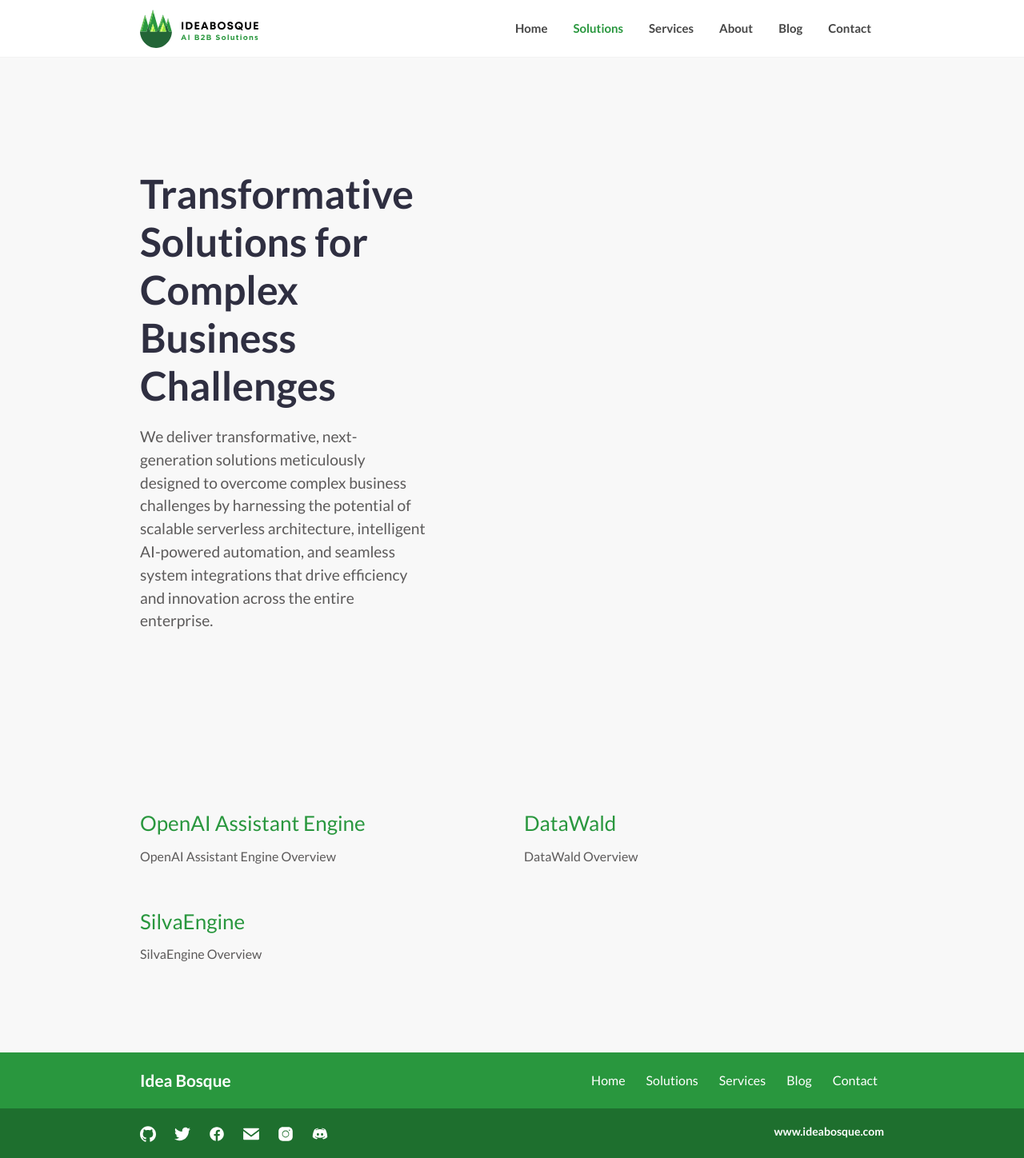
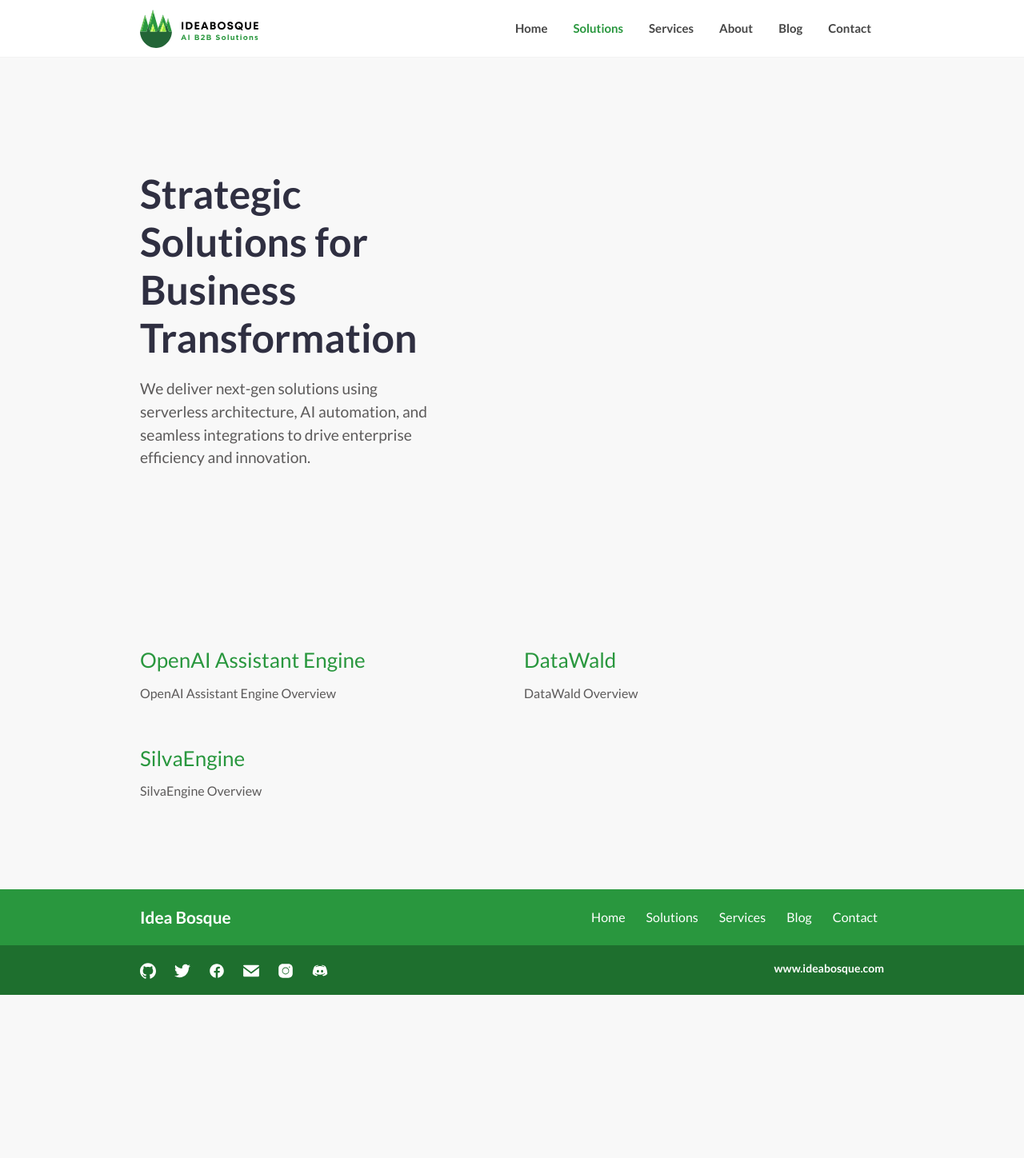
Before and after one commit to ideabosque/ideabosque.github.io, a Jekyll site: the page built from solutions.md, in a window 1280 px wide. Shown: the whole page at 80% size. Built offline with Jekyll 4.4.1, drawn with Linux system fonts in a browser that asks for light colours; after the commit the page ends 1244 px from its top, so only the background shows below that.

Commit message:
Update the content for the home, solutions, and services pages.

```diff
--- a/solutions.md
+++ b/solutions.md
@@ -3,6 +3,6 @@ layout: solutions
 title: "Solutions"
 ---
 
-# Transformative Solutions for Complex Business Challenges
+# Strategic Solutions for Business Transformation
 
-We deliver transformative, next-generation solutions meticulously designed to overcome complex business challenges by harnessing the potential of scalable serverless architecture, intelligent AI-powered automation, and seamless system integrations that drive efficiency and innovation across the entire enterprise.
+We deliver next-gen solutions using serverless architecture, AI automation, and seamless integrations to drive enterprise efficiency and innovation.
```
Also changed, not shown: index.md (+1 -1 lines), services.md (+1 -1 lines).
